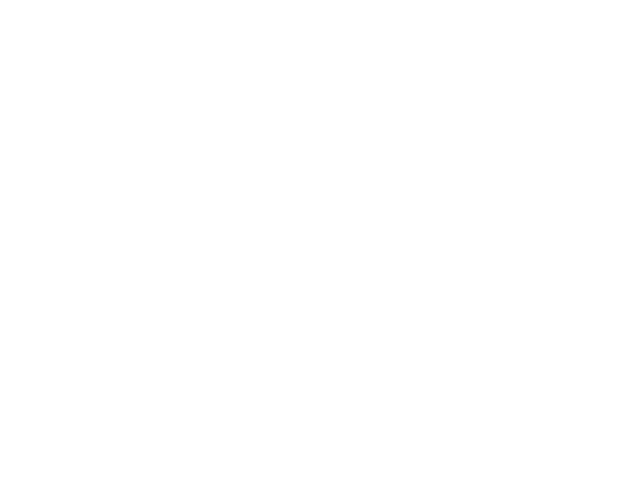
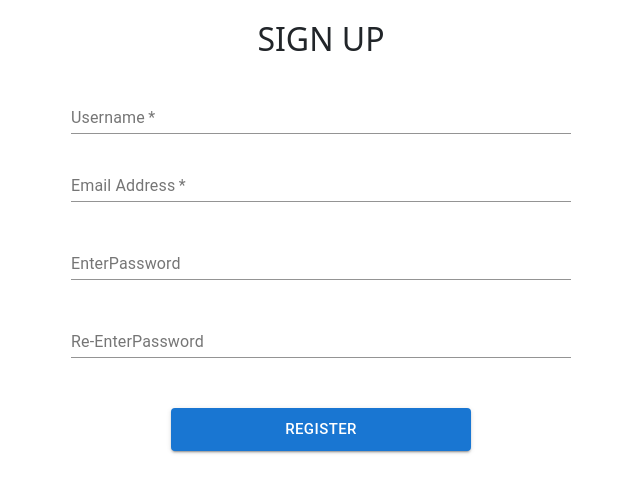
Before and after one commit to lokeshranjanm/OneStop, a React (Create React App) app in the folder frontend/: page /Register in a window 1280 px wide. Shown: the top 492 px of the page, without its empty margins (319-959 px from the left). Built offline with nearby package versions, Linux system fonts and the light colour scheme.

Commit message:
category

```diff
--- a/frontend/package.json
+++ b/frontend/package.json
@@ -8,6 +8,7 @@
     "@material-ui/core": "^4.12.3",
     "@material-ui/icons": "^4.11.2",
     "@material-ui/lab": "^4.0.0-alpha.60",
+    "@mui/icons-material": "^5.4.2",
     "@mui/material": "^5.4.3",
     "@testing-library/jest-dom": "^5.16.2",
     "@testing-library/react": "^12.1.3",
--- a/frontend/src/App.js
+++ b/frontend/src/App.js
@@ -3,6 +3,7 @@ import { BrowserRouter as Router, Route, Switch } from "react-router-dom";
 import Home from "./Pages/Home";
 
 import Login from "./Pages/Login";
+import Register from "./Pages/Register";
 function App() {
   return (
     <div className="app">
@@ -16,6 +17,10 @@ function App() {
           <Route exact path="/login">
             <Login />
           </Route>
+
+          <Route exact path="/Register">
+            <Register />
+          </Route>
         </Switch>
       </Router>
     </div>
--- a/frontend/src/Components/Category.css
+++ b/frontend/src/Components/Category.css
@@ -1,45 +1,43 @@
-.root{
-
+.root {
     padding: 10px;
-    position: "relative";
-    height: "calc(20vw * var(--device-pixel-ratio))";
-}
-.backdrop{
-
-    position: "absolute";
-    inset: "10px";
+    position: relative;
+    height: 300px;
+  }
+  .backdrop {
+    position: absolute;
+    inset: 10px;
     z-index: 1;
-    background: "#00000059";
-    pointer-events: "none";
-
-}
-.thumbnail{
-
-    width: "100%";
-    height: "100%";
-    object-fit: "cover";
+    background-color: #00000059;
+    pointer-events: none;
+  }
+  .thumbnail {
+    width: 100%;
+    height: 100%;
+    object-fit: cover;
     transition-duration: 450;
-
-}
-.nameContainer{
-
-    position: "absolute";
-    align-items: "center";
-    display: "flex";
-    left: 28;
-    bottom: 28;
-    overflow: "hidden";
-    pointer-events: "none";
-    width: "calc(100% - 58px)";
-    z-index: 2,
-}
-.name{
-
+  }
+  .nameContainer {
+    position: absolute;
+    align-items: center;
+    display: flex;
+    left: 28px;
+    bottom: 28px;
+    overflow: hidden;
+    pointer-events: none;
+    width: calc(100% - 58px);
+    z-index: 2;
+  }
+  .name {
     font-size: 16px;
     font-weight: 700;
-    color: "#FFFFFF";
-    text-transform: "capitalize";
-    display: "-webkit-box";
+    color: #ffffff;
+    text-transform: capitalize;
+    /* display: "-webkit-box";
     -webkit-line-clamp: 1;
-    -webkit-box-orient: "vertical";
-}
+    -webkit-box-orient: vertical; */
+  }
+  .rightArrow {
+    font-size: "26px";
+    font-weight: 900;
+    color: #ffffff;
+  }
--- a/frontend/src/Components/Category.js
+++ b/frontend/src/Components/Category.js
@@ -3,26 +3,48 @@ import { Link } from "react-router-dom";
 import Grid from "@mui/material/Grid";
 import { Typography } from "@mui/material";
 import "./Category.css";
+import ChevronRightIcon from "@mui/icons-material/ChevronRight";
 function Category() {
   return (
     <div className="category">
-    <h3 style={{padding:20}}>#Shop Top Categories</h3>
+      <h3 style={{ padding: 20 }}>#Shop Top Categories</h3>
       <Grid container>
         <Grid item xs={12} md={4} sm={12} className="root">
           <Link>
             <a>
-            <div style={{ width: "100%", height: "100%", overflow: "hidden" }}>
-              <div className="backdrop"/>
+              <div
+                style={{ width: "100%", height: "100%", overflow: "hidden" }}
+              >
+                <div className="backdrop" />
+                <img
+                  src="https://storage.googleapis.com/shoopy-test/2/cat/1629224941565_2_cat.jpg"
+                  className="thumbnail"
+                  alt=""
+                />
+                <div className="nameContainer">
+                  <Typography className="name">Sports </Typography>{" "}
+                </div>
+                <ChevronRightIcon className="rightArrow" />
+              </div>
+            </a>
+          </Link>
+        </Grid>
+        <Grid item xs={12} md={4} sm={12} className="root">
+          <Link>
+            <a>
+              <div
+                style={{ width: "100%", height: "100%", overflow: "hidden" }}
+              >
+                <div className="backdrop">
                   <img
                     src="https://res.cloudinary.com/drzudfgzl/image/upload/v1596103536/tvfhvp7qobnl7fqcrwh5.jpg"
                     className="thumbnail"
                     alt=""
                   />
                   <div className="nameContainer">
-                <Typography className="name">
-                  Sports
-                </Typography>{" "}
-
+                    <Typography className="name">Electronics </Typography>{" "}
+                  </div>
+                  <ChevronRightIcon className="rightArrow" />
                 </div>
               </div>
             </a>
@@ -31,38 +53,19 @@ function Category() {
         <Grid item xs={12} md={4} sm={12} className="root">
           <Link>
             <a>
-            <div style={{ width: "100%", height: "100%", overflow: "hidden" }}>
-              <div className="backdrop"/>
+              <div
+                style={{ width: "100%", height: "100%", overflow: "hidden" }}
+              >
+                <div className="backdrop">
                   <img
                     src="https://res.cloudinary.com/drzudfgzl/image/upload/v1596103536/tvfhvp7qobnl7fqcrwh5.jpg"
                     className="thumbnail"
                     alt=""
                   />
                   <div className="nameContainer">
-                <Typography className="name">
-                  Electronics
-                </Typography>{" "}
-
+                    <Typography className="name">Clothing </Typography>
                   </div>
-            </div>
-          </a>
-        </Link>
-      </Grid>
-      <Grid item xs={12} md={4} sm={12} className="root">
-        <Link>
-          <a>
-            <div style={{ width: "100%", height: "100%", overflow: "hidden" }}>
-              <div className="backdrop"/>
-              <img
-                src="https://res.cloudinary.com/drzudfgzl/image/upload/v1596103536/tvfhvp7qobnl7fqcrwh5.jpg"
-                className="thumbnail"
-                alt=""
-              />
-              <div className="nameContainer">
-                <Typography className="name">
-                  Clothing
-                </Typography>{" "}
-
+                  <ChevronRightIcon className="rightArrow" />
                 </div>
               </div>
             </a>
--- a/frontend/src/Components/Header.css
+++ b/frontend/src/Components/Header.css
@@ -1,6 +1,6 @@
-.logo{
+.logo {
   font-size: 2.3rem;
-    color:black;
+  color: black;
   font-weight: 600;
   text-decoration: none;
 }
@@ -9,12 +9,11 @@
   height: 80px;
   display: flex;
   align-items: center;
-    background-color:#F5F5F5;
+  background-color: #f5f5f5;
   position: sticky;
   top: 0;
   z-index: 100;
   padding: 0 24px;
-
 }
 .header__logo {
   width: 100px;
@@ -30,25 +29,23 @@
 }
 .header__searchInput {
   height: 12px;
-    padding: 12px;
+  padding: 16px;
 
   width: 80%;
-    margin-left:auto;
+  margin-left: auto;
   border: 1px solid #666666;
 }
 .header__searchIcon {
   padding: 5px;
-    height: 28px !important;
+  height: 34px !important;
   background-color: #f50057;
-
 }
 .header__optionLineOne {
   font-size: 1rem;
   color: black;
   margin-left: auto;
-    padding:0 20px;
+  padding: 0 20px;
   font-weight: 600;
-
 }
 .header__optionLineTwo {
   font-size: 12px;
@@ -56,28 +53,18 @@
   padding-top: 5px;
 
   color: black;
-
-
 }
-
 
 .header__nav {
   display: flex;
-    justify-content:space-evenly;
+  justify-content: space-evenly;
   margin-left: 60px;
-
-
-
 }
-
 
 .header__nav2 {
   display: flex;
-    justify-content:space-evenly;
+  justify-content: space-evenly;
   margin-left: 60px;
-
-
-
 }
 .header__option {
   display: flex;
@@ -87,25 +74,34 @@
   color: white;
   align-items: center;
   margin-left: 10px;
-
 }
-  .header__optionLineThree{
-
+.header__optionLineThree {
   font-size: 1rem;
   color: black;
   margin-left: auto;
-    padding:0 20px;
+  padding: 0 20px;
   font-weight: 600;
 }
 
-  .header__optionLineFour{
-
+.header__optionLineFour {
   font-size: 1rem;
   color: black;
   margin-left: auto;
-    padding:0 20px;
+  padding: 0 20px;
   font-weight: 600;
 }
-  .header__optionLineOne:hover{color: #FF5A5F;font-size: 120%;}
-  .header__optionLineThree:hover{color: #00A699;font-size: 120%;}
-  .header__optionLineFour:hover{color:#FC642D;font-size: 120%;}
+.header__optionLineOne:hover {
+  color: #ff5a5f;
+  /* font-size: 80%; */
+  text-decoration: underline;
+}
+.header__optionLineThree:hover {
+  color: #00a699;
+  /* font-size: 80%; */
+  text-decoration: underline;
+}
+.header__optionLineFour:hover {
+  color: blue;
+  /* font-size: 80%; */
+  text-decoration: underline;
+}
--- /dev/null
+++ b/frontend/src/Pages/Register.css
@@ -0,0 +1,10 @@
+.register{
+
+    padding: 20px;
+    display: flex;
+    flex-direction: column;
+    justify-content: center;
+    align-items: center;
+
+
+}
--- /dev/null
+++ b/frontend/src/Pages/Register.js
@@ -0,0 +1,52 @@
+import { TextField } from "@material-ui/core";
+import React from "react";
+import "./Register.css";
+import Button from "@mui/material/Button";
+
+function Register() {
+  return (
+    <div className="register">
+      <h2>SIGN UP</h2>
+
+      <TextField
+        required
+        id="outlined-required"
+        label="Username"
+
+        style={{ marginTop: 20, width: 500 }}
+      />
+
+      <TextField
+        required
+        id="outlined-required"
+        label="Email Address"
+        style={{ marginTop: 20, width: 500 }}
+      />
+
+      <TextField
+        id="outlined-password-input"
+        label="EnterPassword"
+        type="password"
+        autoComplete="current-password"
+        style={{ marginTop: 30, width: 500 }}
+      />
+
+      <TextField
+        id="outlined-password-input"
+        label="Re-EnterPassword"
+        type="password"
+        autoComplete="current-password"
+        style={{ marginTop: 30, width: 500 }}
+      />
+      <Button
+        variant="contained"
+        style={{ marginTop: 50, width: 300 }}
+        size="large"
+      >
+        Register
+      </Button>
+    </div>
+  );
+}
+
+export default Register;
```
Also changed, not shown: 1 other file (tests, documents, lock files or other folders). Lines whose indentation alone changed are shown as unchanged.
